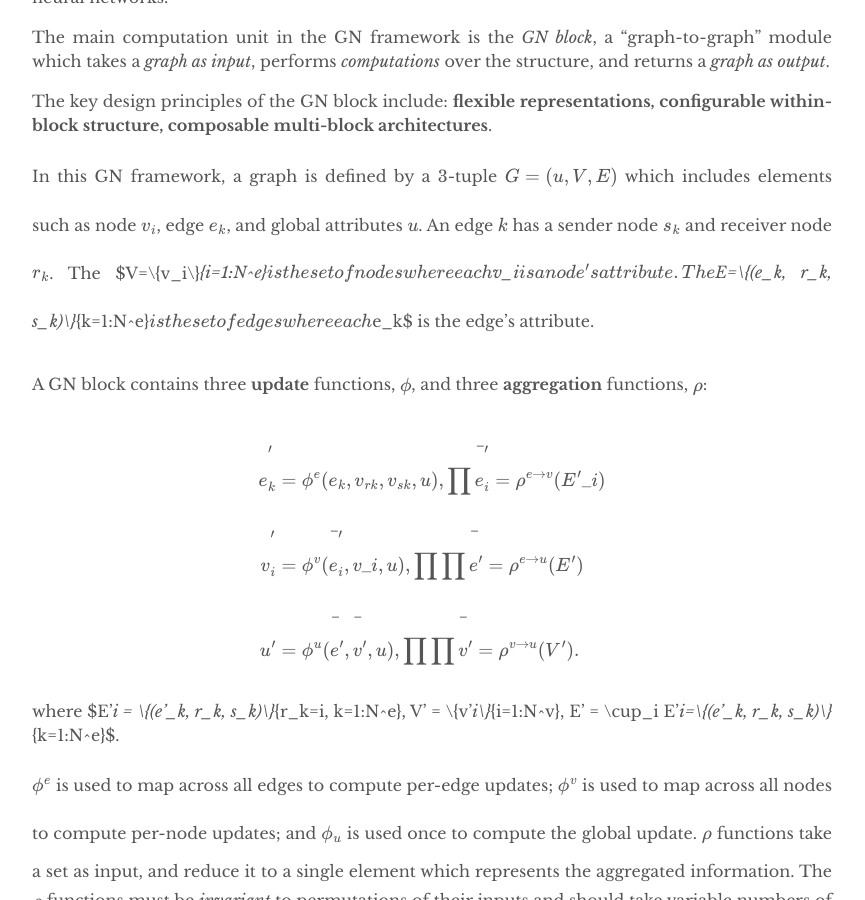
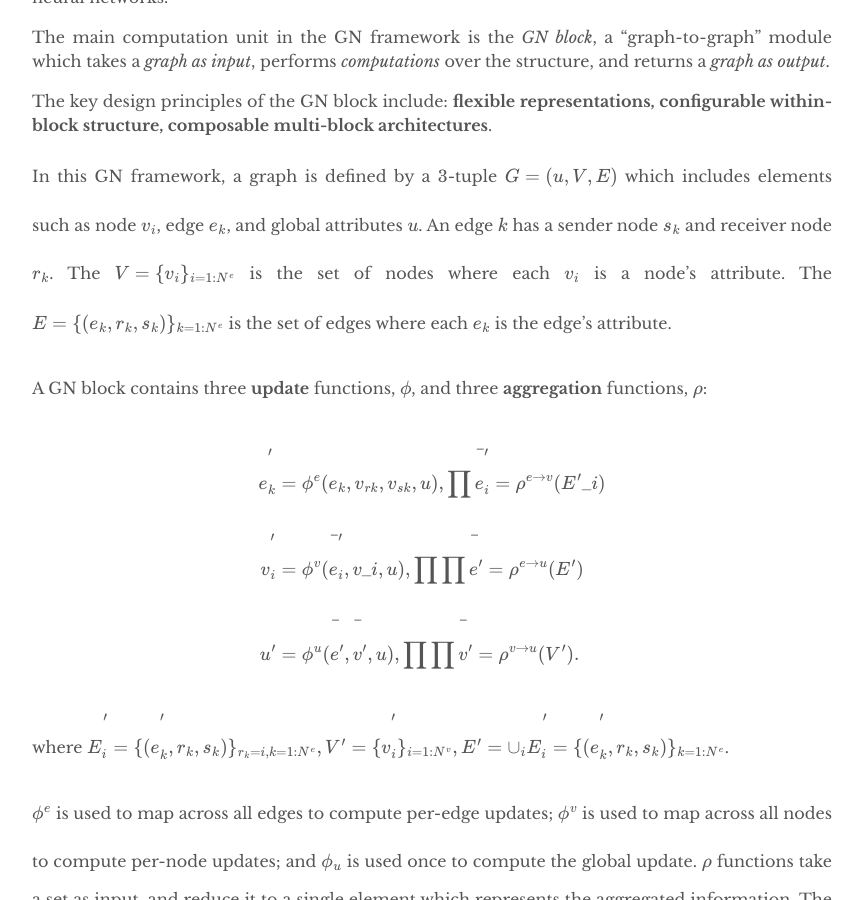
Before and after one commit to djdongjin/djdongjin.github.io, a Jekyll site: the page built from _posts/2018-11-04-Relational-Inductive-Biases-DL-GNN.md, in a window 1280 px wide and 900 px high, scrolled down 2029 px. Shown: the whole window, without its empty margins (208-1073 px from the left). Built offline with Jekyll 4.4.1, drawn with Linux system fonts in a browser that asks for light colours; our own code applies the rules of GitHub Pages for plain Markdown files; formulas are drawn with MathJax 3.

Commit message:
equation fixed

```diff
--- a/_posts/2018-11-04-Relational-Inductive-Biases-DL-GNN.md
+++ b/_posts/2018-11-04-Relational-Inductive-Biases-DL-GNN.md
@@ -45,7 +45,7 @@ The main computation unit in the GN framework is the *GN block*, a “graph-to-g
 
 The key design principles of the GN block include: **flexible representations, configurable within-block structure, composable multi-block architectures**.
 
-In this GN framework, a graph is defined by a 3-tuple $G=(u, V, E)$ which includes elements such as node $v_i$, edge $e_k$, and global attributes $u$. An edge $k$ has a sender node $s_k$ and receiver node $r_k$. The $V=\\{v_i\\}_{i=1:N^e}$ is the set of nodes where each $v_i$ is a node’s attribute. The $E=\\{(e_k, r_k, s_k)\\}_{k=1:N^e}$ is the set of edges where each $e_k$ is the edge’s attribute.
+In this GN framework, a graph is defined by a 3-tuple $G=(u, V, E)$ which includes elements such as node $v_i$, edge $e_k$, and global attributes $u$. An edge $k$ has a sender node $s_k$ and receiver node $r_k$. The $V=\lbrace v_i \rbrace _{i=1:N^e}$ is the set of nodes where each $v_i$ is a node’s attribute. The $E= \lbrace (e_k, r_k, s_k) \rbrace _{k=1:N^e}$ is the set of edges where each $e_k$ is the edge’s attribute.
 
 A GN block contains three **update** functions, $\phi$, and three **aggregation** functions, $\rho$:
 
@@ -54,9 +54,9 @@ v'_i &= \phi^v(\bar{e}'_i, v\_i, u), \prod \prod \bar{e}'=\rho^{e \to u}(E') \\
 u' &= \phi^u(\bar{e}',\bar{v}', u), \prod \prod \bar{v}'=\rho^{v \to u}(V').
 \end{aligned}$$
 
-where $E'_i = \\{(e'_k, r_k, s_k)\\}_{r_k=i, k=1:N^e}, V' = \\{v'_i\\}_{i=1:N^v}, E' = \cup_i E'_i=\\{(e'_k, r_k, s_k)\\}_{k=1:N^e}$.
+where $E'_i = \lbrace (e'_k, r_k, s_k) \rbrace _{r_k=i, k=1:N^e}, V' = \lbrace v'_i \rbrace _{i=1:N^v}, E' = \cup_i E'_i= \lbrace (e'_k, r_k, s_k) \rbrace _{k=1:N^e}$.
 
-$\phi^e$ is used to map across all edges to compute per-edge updates; $\phi^v$ is used to map across all nodes to compute per-node updates; and $\phi\_u$ is used once to compute the global update. $\rho$ functions take a set as input, and reduce it to a single element which represents the aggregated information. The $\rho$ functions must be *invariant* to permutations of their inputs and should take variable numbers of arguments.
+$\phi^e$ is used to map across all edges to compute per-edge updates; $\phi^v$ is used to map across all nodes to compute per-node updates; and $\phi_u$ is used once to compute the global update. $\rho$ functions take a set as input, and reduce it to a single element which represents the aggregated information. The $\rho$ functions must be *invariant* to permutations of their inputs and should take variable numbers of arguments.
 
 The computational steps in a GN block is as follows. Intuitively, it mainly including three stages: a) edge update; b) node update; c) global update.
 
@@ -84,7 +84,6 @@ For graph structure, there are typically two ways of defining how input data can
 placeholder until 4.5
 
 
-
 [image-1]:	/assets/2018-11-04-relational-bias.jpg "Relational Inductive Biases"
 [image-2]:	/assets/2018-11-04-aggregation.jpg
 [image-3]:	/assets/2018-11-04-update.jpg
```
